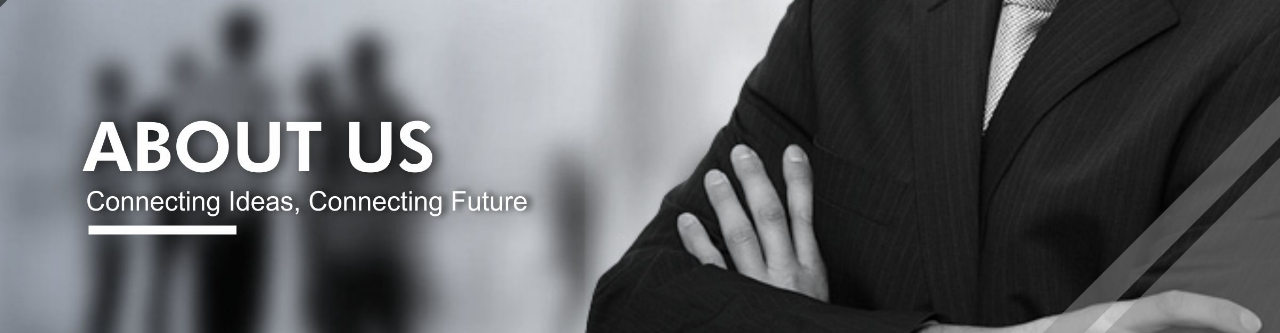
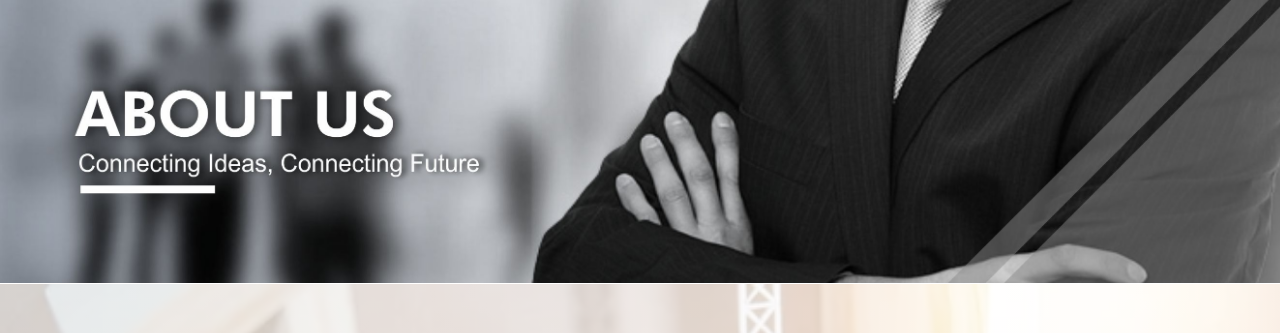
Before and after one commit to sapnashree/pyxis_new, a plain HTML site: page 404.html in a window 1280 px wide. Shown: the part 277-610 px from the top of the page. Drawn offline with nearby package versions, Linux system fonts and the light colour scheme.

Commit message:
Update style.css

```diff
--- a/css/style.css
+++ b/css/style.css
@@ -195,7 +195,7 @@
 
 .page-header {
     background: url(../img/About_banner.jpg) no-repeat;
-    background-size: cover;height: 550px;
+    background-size: cover;height: 500px;
 }
 .jabbho{
     padding-top: 11rem !important;
```
